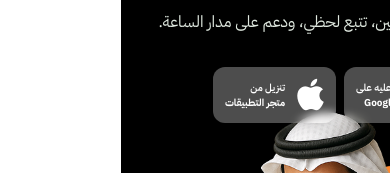
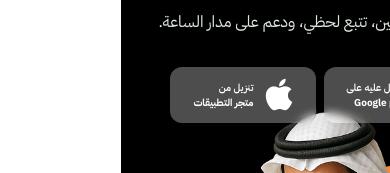
Before and after one commit to AMohamedRaafat/Kiian, a plain HTML site: page captin/index.html in a window 390 px wide. Shown: the part 169-342 px from the top of the page. Drawn offline with nearby package versions, Linux system fonts and the light colour scheme.

Commit message:
Adjust button widths in index.html for enhanced responsiveness and layout consistency

```diff
--- a/captin/index.html
+++ b/captin/index.html
@@ -237,7 +237,7 @@
               <div class="flex flex-row mt-5 md:mt-auto gap-2 md:gap-4">
                 <a
                   href="#"
-                  class="bg-white/30 backdrop-blur-sm text-white rounded-xl hover:bg-white md:px-5 px-3 py-2 flex items-center justify-center gap-5 transition font-semibold shadow-lg"
+                  class="w-[45%] sm:w-[40%] md:w-[auto] bg-white/30 backdrop-blur-sm text-white rounded-xl hover:bg-white md:px-5 px-3 py-2 flex items-center justify-center gap-5 transition font-semibold shadow-lg"
                 >
                   <div class="flex items-center justify-center">
                     <img
@@ -255,7 +255,7 @@
                 </a>
                 <a
                   href="#"
-                  class="bg-white/30 backdrop-blur-sm text-white rounded-xl hover:bg-white/50 md:px-5 px-3 py-2 flex items-center justify-center gap-3 transition font-semibold shadow-lg"
+                  class="w-[45%] sm:w-[40%] md:w-[auto] bg-white/30 backdrop-blur-sm text-white rounded-xl hover:bg-white/50 md:px-5 px-3 py-2 flex items-center justify-center gap-3 transition font-semibold shadow-lg"
                 >
                   <i class="fab fa-apple text-4xl"></i>
                   <div class="text-right">
```
